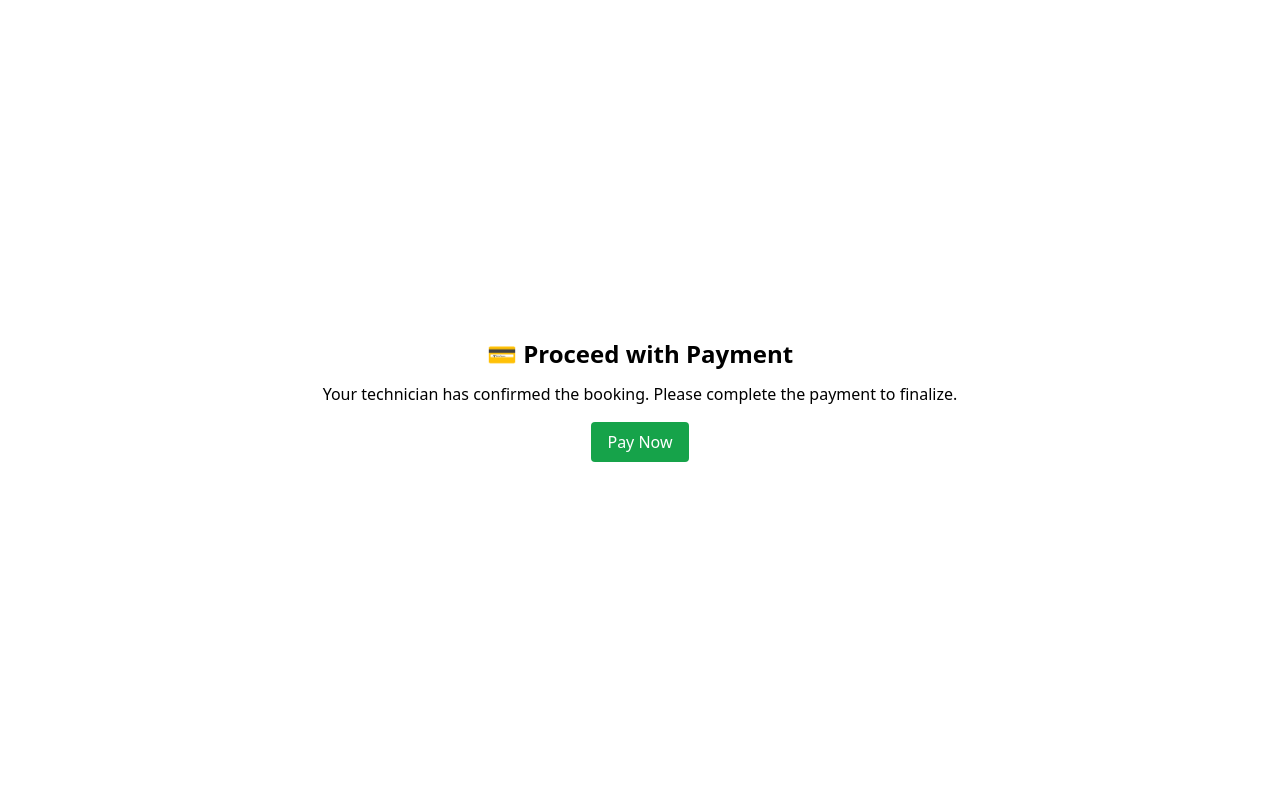
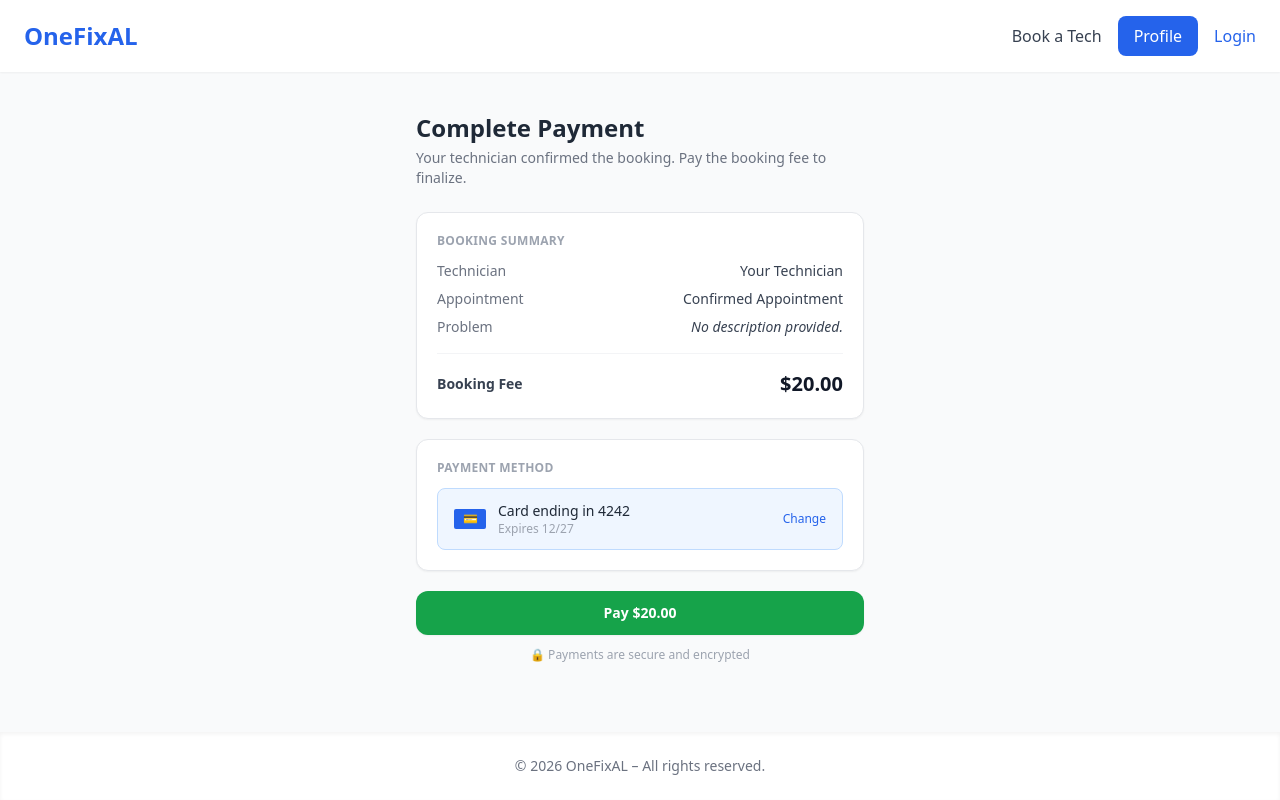
Before and after one commit to DritanBalisha/OneFixAl---fe, a React (Create React App) app: page /payment in a window 1280 px wide. Built offline with nearby package versions, Linux system fonts and the light colour scheme; the HTML template or start-up script is replaced by a standard one.

Commit message:
Update Payment.tsx

```diff
--- a/src/pages/Payment.tsx
+++ b/src/pages/Payment.tsx
@@ -1,9 +1,224 @@
+import React, { useState } from "react";
+import { useNavigate, Link, useLocation } from "react-router-dom";
+
 export default function PaymentPage() {
+  const navigate = useNavigate();
+  const location = useLocation();
+  const [menuOpen, setMenuOpen] = useState(false);
+  const [paying, setPaying] = useState(false);
+  const [paid, setPaid] = useState(false);
+
+  const isLoggedIn = !!localStorage.getItem("user");
+
+  const handleLogout = () => {
+    localStorage.removeItem("token");
+    localStorage.removeItem("user");
+    navigate("/");
+    window.location.reload();
+  };
+
+  // Accept booking details passed via router state, or fall back to defaults
+  const booking = location.state || {};
+  const technicianName = booking.technicianName || "Your Technician";
+  const timeslot = booking.timeslot
+    ? new Date(booking.timeslot).toLocaleString()
+    : "Confirmed Appointment";
+  const description = booking.description || "No description provided.";
+  const fee = booking.fee ?? 20;
+
+  const handlePay = async () => {
+    setPaying(true);
+    // Simulate payment processing delay
+    await new Promise((r) => setTimeout(r, 1800));
+    setPaying(false);
+    setPaid(true);
+  };
+
   return (
-    <div className="flex flex-col items-center justify-center h-screen">
-      <h2 className="text-2xl font-bold mb-3">💳 Proceed with Payment</h2>
-      <p>Your technician has confirmed the booking. Please complete the payment to finalize.</p>
-      <button className="mt-4 bg-green-600 text-white px-4 py-2 rounded">Pay Now</button>
+    <div className="min-h-screen flex flex-col bg-gray-50">
+      {/* NAVBAR */}
+      <nav className="w-full bg-white shadow-sm py-4 px-6">
+        <div className="flex justify-between items-center">
+          <h1
+            className="text-2xl font-semibold text-blue-600 cursor-pointer"
+            onClick={() => navigate("/")}
+          >
+            OneFixAL
+          </h1>
+
+          <div className="hidden md:flex items-center space-x-4">
+            <Link to="/techprofiles" className="text-gray-700 hover:text-blue-600">
+              Book a Tech
+            </Link>
+            <Link
+              to="/myProfile"
+              className="bg-blue-600 text-white px-4 py-2 rounded-lg hover:bg-blue-700"
+            >
+              Profile
+            </Link>
+            {isLoggedIn ? (
+              <button
+                onClick={handleLogout}
+                className="text-red-500 font-medium hover:bg-red-50 px-3 py-2 rounded-md transition"
+              >
+                Logout 🚪
+              </button>
+            ) : (
+              <Link to="/login" className="text-blue-600 font-medium hover:underline">
+                Login
+              </Link>
+            )}
+          </div>
+
+          <button
+            className="md:hidden flex flex-col justify-center items-center w-9 h-9 space-y-1.5 focus:outline-none"
+            onClick={() => setMenuOpen((prev) => !prev)}
+            aria-label="Toggle menu"
+          >
+            <span className={`block h-0.5 w-6 bg-gray-700 transition-transform duration-300 ${menuOpen ? "rotate-45 translate-y-2" : ""}`} />
+            <span className={`block h-0.5 w-6 bg-gray-700 transition-opacity duration-300 ${menuOpen ? "opacity-0" : ""}`} />
+            <span className={`block h-0.5 w-6 bg-gray-700 transition-transform duration-300 ${menuOpen ? "-rotate-45 -translate-y-2" : ""}`} />
+          </button>
+        </div>
+
+        {menuOpen && (
+          <div className="md:hidden mt-4 flex flex-col space-y-3 border-t pt-4">
+            <Link
+              to="/techprofiles"
+              className="text-gray-700 hover:text-blue-600 py-1"
+              onClick={() => setMenuOpen(false)}
+            >
+              Book a Tech
+            </Link>
+            <Link
+              to="/myProfile"
+              className="bg-blue-600 text-white px-4 py-2 rounded-lg hover:bg-blue-700 text-center"
+              onClick={() => setMenuOpen(false)}
+            >
+              Profile
+            </Link>
+            {isLoggedIn ? (
+              <button
+                onClick={() => { setMenuOpen(false); handleLogout(); }}
+                className="text-red-500 font-medium hover:bg-red-50 px-3 py-2 rounded-md transition text-left"
+              >
+                Logout 🚪
+              </button>
+            ) : (
+              <Link
+                to="/login"
+                className="text-blue-600 font-medium hover:underline py-1"
+                onClick={() => setMenuOpen(false)}
+              >
+                Login
+              </Link>
+            )}
+          </div>
+        )}
+      </nav>
+
+      {/* PAGE CONTENT */}
+      <main className="flex-1 flex justify-center items-start px-4 py-10">
+        <div className="w-full max-w-md">
+
+          {paid ? (
+            /* ── SUCCESS STATE ── */
+            <div className="bg-white border border-gray-200 rounded-xl shadow-sm p-8 text-center">
+              <div className="w-16 h-16 bg-green-100 rounded-full flex items-center justify-center mx-auto mb-4">
+                <svg className="w-8 h-8 text-green-500" fill="none" stroke="currentColor" strokeWidth={2.5} viewBox="0 0 24 24">
+                  <path strokeLinecap="round" strokeLinejoin="round" d="M5 13l4 4L19 7" />
+                </svg>
+              </div>
+              <h2 className="text-2xl font-semibold text-gray-800 mb-2">Payment Successful!</h2>
+              <p className="text-gray-500 text-sm mb-6">
+                Your booking with <span className="font-medium text-gray-700">{technicianName}</span> is now fully confirmed. You'll receive a notification shortly.
+              </p>
+              <button
+                onClick={() => navigate("/my-bookings")}
+                className="w-full bg-blue-600 text-white py-2.5 rounded-lg text-sm font-medium hover:bg-blue-700 transition"
+              >
+                View My Bookings
+              </button>
+            </div>
+          ) : (
+            /* ── PAYMENT FORM ── */
+            <>
+              <h2 className="text-2xl font-semibold text-gray-800 mb-1">Complete Payment</h2>
+              <p className="text-sm text-gray-500 mb-6">
+                Your technician confirmed the booking. Pay the booking fee to finalize.
+              </p>
+
+              {/* Booking Summary */}
+              <div className="bg-white border border-gray-200 rounded-xl shadow-sm p-5 mb-5">
+                <h3 className="text-xs font-semibold text-gray-400 uppercase tracking-wide mb-3">Booking Summary</h3>
+
+                <div className="space-y-2 text-sm text-gray-700">
+                  <div className="flex justify-between">
+                    <span className="text-gray-500">Technician</span>
+                    <span className="font-medium">{technicianName}</span>
+                  </div>
+                  <div className="flex justify-between">
+                    <span className="text-gray-500">Appointment</span>
+                    <span className="font-medium">{timeslot}</span>
+                  </div>
+                  <div className="flex justify-between items-start gap-4">
+                    <span className="text-gray-500 shrink-0">Problem</span>
+                    <span className="font-medium text-right text-gray-700 italic">{description}</span>
+                  </div>
+                </div>
+
+                <div className="border-t border-gray-100 mt-4 pt-4 flex justify-between items-center">
+                  <span className="text-sm font-semibold text-gray-700">Booking Fee</span>
+                  <span className="text-xl font-bold text-gray-900">${fee}.00</span>
+                </div>
+              </div>
+
+              {/* Payment method placeholder */}
+              <div className="bg-white border border-gray-200 rounded-xl shadow-sm p-5 mb-5">
+                <h3 className="text-xs font-semibold text-gray-400 uppercase tracking-wide mb-3">Payment Method</h3>
+                <div className="flex items-center gap-3 border border-blue-200 bg-blue-50 rounded-lg px-4 py-3">
+                  <div className="w-8 h-5 bg-blue-600 rounded-sm flex items-center justify-center">
+                    <span className="text-white text-xs font-bold">💳</span>
+                  </div>
+                  <div>
+                    <p className="text-sm font-medium text-gray-800">Card ending in 4242</p>
+                    <p className="text-xs text-gray-400">Expires 12/27</p>
+                  </div>
+                  <span className="ml-auto text-xs text-blue-600 font-medium">Change</span>
+                </div>
+              </div>
+
+              {/* Pay button */}
+              <button
+                onClick={handlePay}
+                disabled={paying}
+                className="w-full bg-green-600 text-white py-3 rounded-xl text-sm font-semibold hover:bg-green-700 transition disabled:opacity-60 flex items-center justify-center gap-2 shadow-sm"
+              >
+                {paying ? (
+                  <>
+                    <svg className="animate-spin w-4 h-4 text-white" fill="none" viewBox="0 0 24 24">
+                      <circle className="opacity-25" cx="12" cy="12" r="10" stroke="currentColor" strokeWidth="4" />
+                      <path className="opacity-75" fill="currentColor" d="M4 12a8 8 0 018-8v8z" />
+                    </svg>
+                    Processing...
+                  </>
+                ) : (
+                  `Pay $${fee}.00`
+                )}
+              </button>
+
+              <p className="text-center text-xs text-gray-400 mt-3">
+                🔒 Payments are secure and encrypted
+              </p>
+            </>
+          )}
+        </div>
+      </main>
+
+      {/* FOOTER */}
+      <footer className="bg-white shadow-inner py-6 text-center text-gray-500 text-sm">
+        © {new Date().getFullYear()} OneFixAL – All rights reserved.
+      </footer>
     </div>
   );
 }
```
